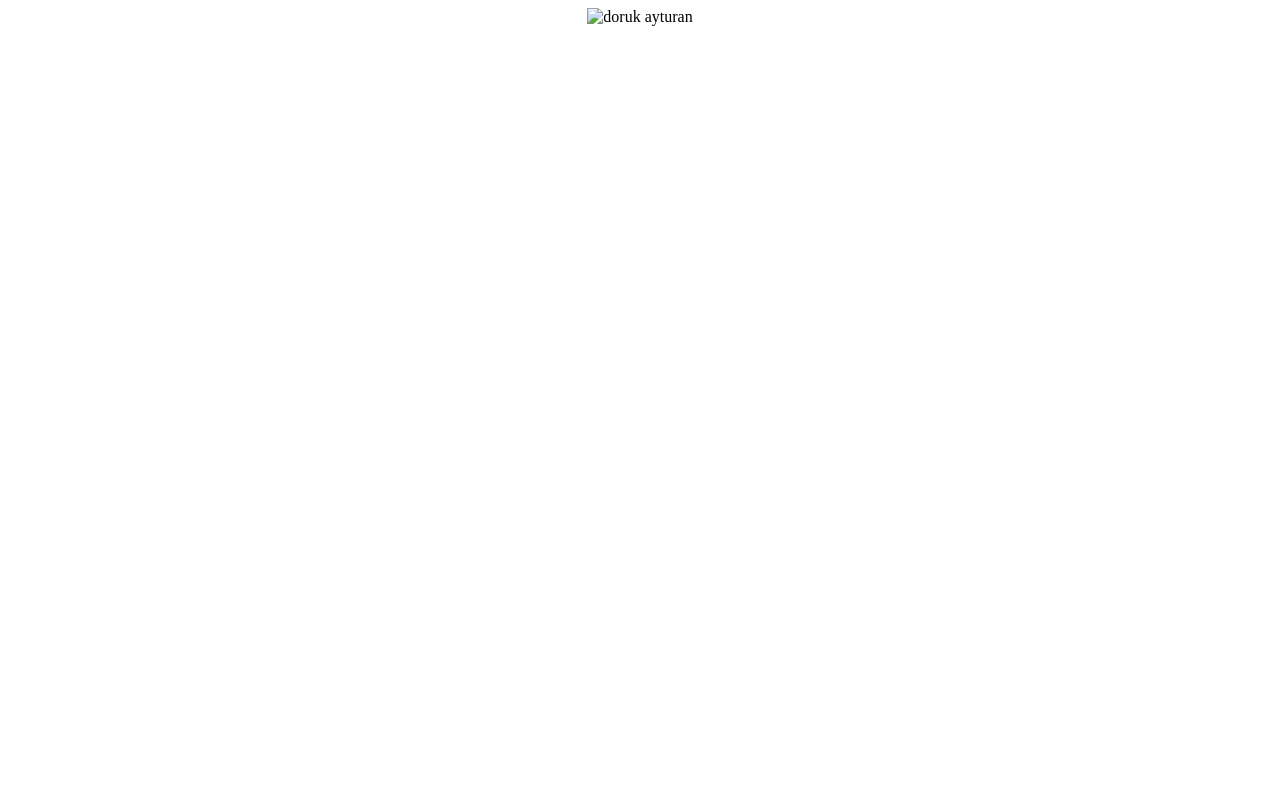
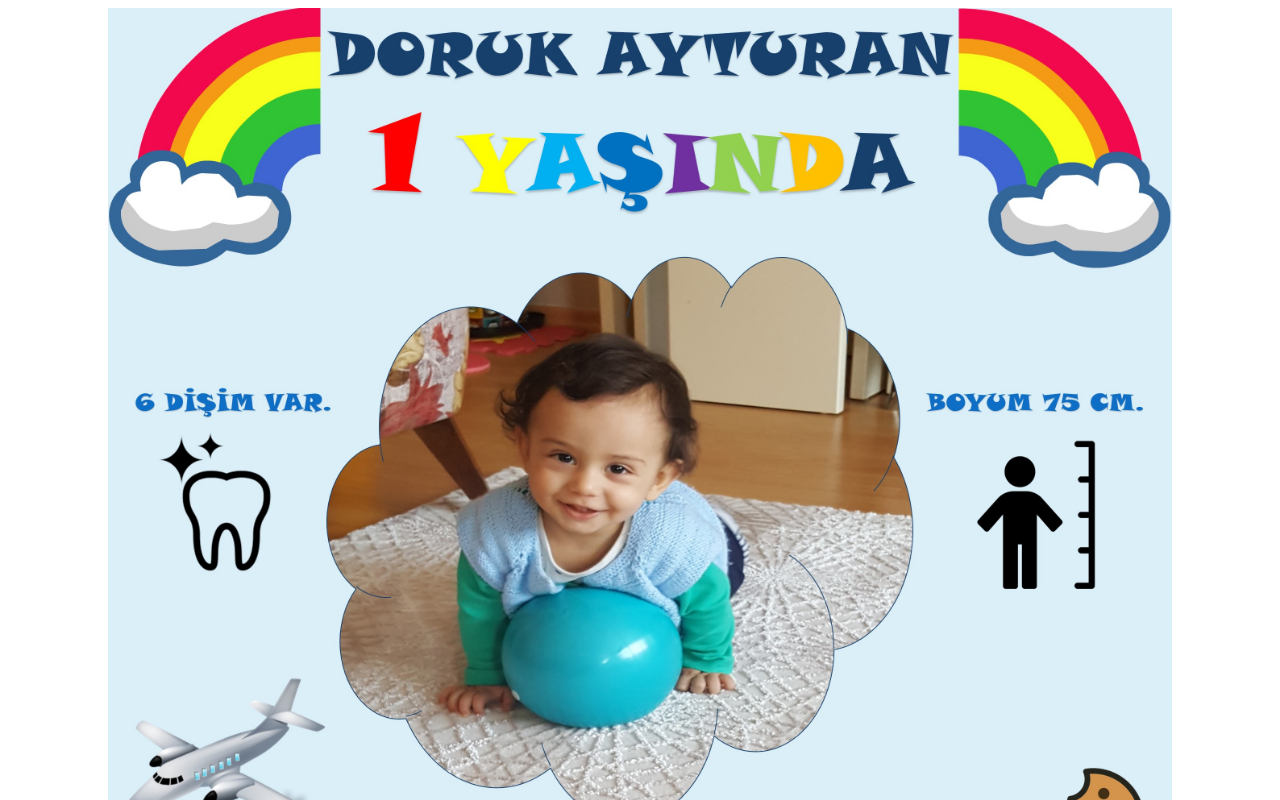
Before and after one commit to akinayturan/doruk.ayturan.com, a plain HTML site: page index.html in a window 1280 px wide. Shown: the top 800 px of the page. Drawn offline with Linux system fonts and the light colour scheme.

Commit message:
v1-1 yaş poster ornegi

```diff
--- a/index.html
+++ b/index.html
@@ -33,7 +33,7 @@
 
 <body>
 
-<div id="bakim"><img src="doruk.jpg" width="100%" alt="doruk ayturan"/></div>
+<div id="bakim"><img src="doruk-poster.jpg" width="100%" alt="doruk ayturan"/></div>
 
 <script>
     (function (i, s, o, g, r, a, m) {
```
Also changed, not shown: doruk-poster.jpg (renamed from doruk poster.jpg).
